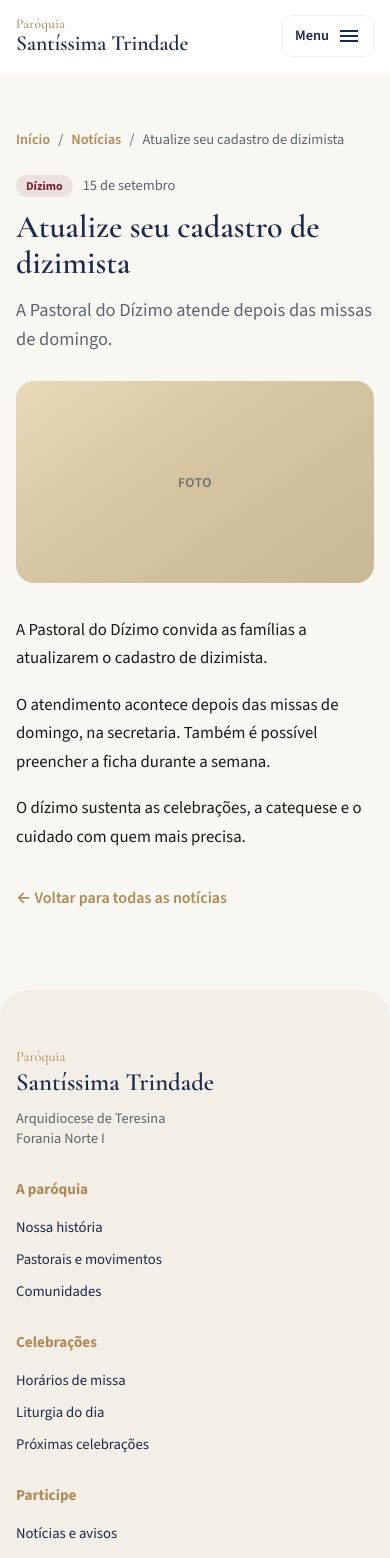
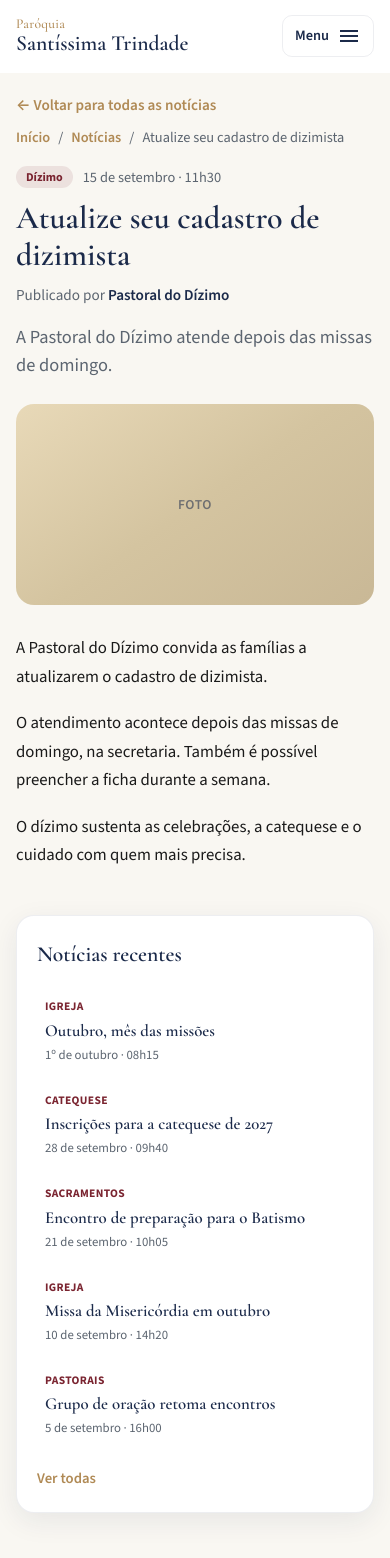
Before and after one commit to EmanuelSilva73/site-santissimatrindade, a Vue app: page /noticias/atualize-seu-cadastro-de-dizimista in a window 390 px wide. Shown: the top 1558 px of the page. Built offline with nearby package versions, Linux system fonts and the light colour scheme.

Commit message:
Melhora paginas de noticias com autor, horario e barra lateral.

```diff
--- a/src/data/site.js
+++ b/src/data/site.js
@@ -131,6 +131,8 @@ export const news = {
       slug: 'outubro-mes-das-missoes',
       category: 'Igreja',
       date: '1º de outubro',
+      time: '08h15',
+      author: 'Secretaria paroquial',
       title: 'Outubro, mês das missões',
       excerpt:
         'Durante o mês missionário, as missas lembram as missões e os missionários.',
@@ -146,6 +148,8 @@ export const news = {
       slug: 'inscricoes-para-a-catequese-de-2027',
       category: 'Catequese',
       date: '28 de setembro',
+      time: '09h40',
+      author: 'Pastoral da Comunicação',
       title: 'Inscrições para a catequese de 2027',
       excerpt: 'Inscrições na secretaria. Leve a certidão de batismo.',
       photo_label: 'Foto',
@@ -160,6 +164,8 @@ export const news = {
       slug: 'encontro-de-preparacao-para-o-batismo',
       category: 'Sacramentos',
       date: '21 de setembro',
+      time: '10h05',
+      author: 'Equipe de Catequese',
       title: 'Encontro de preparação para o Batismo',
       excerpt: 'Pais e padrinhos participam antes da celebração.',
       photo_label: 'Foto',
@@ -174,6 +180,8 @@ export const news = {
       slug: 'atualize-seu-cadastro-de-dizimista',
       category: 'Dízimo',
       date: '15 de setembro',
+      time: '11h30',
+      author: 'Pastoral do Dízimo',
       title: 'Atualize seu cadastro de dizimista',
       excerpt: 'A Pastoral do Dízimo atende depois das missas de domingo.',
       photo_label: 'Foto',
@@ -188,6 +196,8 @@ export const news = {
       slug: 'missa-da-misericordia-em-outubro',
       category: 'Igreja',
       date: '10 de setembro',
+      time: '14h20',
+      author: 'Assessoria de Imprensa',
       title: 'Missa da Misericórdia em outubro',
       excerpt: 'Confira a programação especial da celebração que é Patrimônio Cultural Imaterial do Piauí.',
       photo_label: 'Foto',
@@ -202,6 +212,8 @@ export const news = {
       slug: 'grupo-de-oracao-retoma-encontros',
       category: 'Pastorais',
       date: '5 de setembro',
+      time: '16h00',
+      author: 'Comunidade Santa Helena',
       title: 'Grupo de oração retoma encontros',
       excerpt: 'Encontros semanais de louvor e intercessão na Matriz.',
       photo_label: 'Foto',
@@ -216,6 +228,8 @@ export const news = {
       slug: 'curso-de-noivos-abre-nova-turma',
       category: 'Sacramentos',
       date: '1º de setembro',
+      time: '17h45',
+      author: 'Comunidade N. Sra. da Esperança',
       title: 'Curso de noivos abre nova turma',
       excerpt: 'Casais que desejam o Matrimônio devem se inscrever com antecedência.',
       photo_label: 'Foto',
@@ -230,6 +244,8 @@ export const news = {
       slug: 'confissoes-reforcadas-neste-mes',
       category: 'Sacramentos',
       date: '28 de agosto',
+      time: '19h10',
+      author: 'Secretaria paroquial',
       title: 'Confissões reforçadas neste mês',
       excerpt: 'Além das terças e sextas, haverá horários extras na Matriz.',
       photo_label: 'Foto',
@@ -244,6 +260,8 @@ export const news = {
       slug: 'comunidade-santa-helena-celebra-padroeira',
       category: 'Comunidades',
       date: '20 de agosto',
+      time: '08h15',
+      author: 'Pastoral da Comunicação',
       title: 'Comunidade Santa Helena celebra padroeira',
       excerpt: 'Tríduo e missa festiva com a presença da Matriz.',
       photo_label: 'Foto',
@@ -258,6 +276,8 @@ export const news = {
       slug: 'campanha-do-agasalho-na-paroquia',
       category: 'Caridade',
       date: '12 de agosto',
+      time: '09h40',
+      author: 'Equipe de Catequese',
       title: 'Campanha do agasalho na paróquia',
       excerpt: 'Doe roupas e cobertores em bom estado na secretaria.',
       photo_label: 'Foto',
@@ -272,6 +292,8 @@ export const news = {
       slug: 'liturgia-do-dia-passa-a-ser-publicada-no-site',
       category: 'Igreja',
       date: '5 de agosto',
+      time: '10h05',
+      author: 'Pastoral do Dízimo',
       title: 'Liturgia do dia passa a ser publicada no site',
       excerpt: 'Leituras, salmo e evangelho do dia na página inicial.',
       photo_label: 'Foto',
@@ -286,6 +308,8 @@ export const news = {
       slug: 'transmissoes-no-youtube-orientacoes',
       category: 'Igreja',
       date: '28 de julho',
+      time: '11h30',
+      author: 'Assessoria de Imprensa',
       title: 'Transmissões no YouTube: orientações',
       excerpt: 'Como acompanhar a Santa Missa ao vivo pelo canal da paróquia.',
       photo_label: 'Foto',
@@ -300,6 +324,8 @@ export const news = {
       slug: 'v-festival-de-sorvete-inscricoes',
       category: 'Eventos',
       date: '20 de julho',
+      time: '14h20',
+      author: 'Comunidade Santa Helena',
       title: 'V Festival de Sorvete: inscrições',
       excerpt: 'Dia de confraternização para toda a família. Entrada + 4 bolas.',
       photo_label: 'Foto',
@@ -314,6 +340,8 @@ export const news = {
       slug: 'adoracao-ao-santissimo-no-colo-da-trindade',
       category: 'Igreja',
       date: '15 de julho',
+      time: '16h00',
+      author: 'Comunidade N. Sra. da Esperança',
       title: 'Adoração ao Santíssimo: No colo da Trindade',
       excerpt: 'Momento de silêncio e oração depois da Santa Missa.',
       photo_label: 'Foto',
@@ -328,6 +356,8 @@ export const news = {
       slug: 'secretaria-informa-horario-de-atendimento',
       category: 'Secretaria',
       date: '8 de julho',
+      time: '17h45',
+      author: 'Secretaria paroquial',
       title: 'Secretaria informa horário de atendimento',
       excerpt: 'Telefone (86) 3305-3327. Atendimento presencial na Matriz.',
       photo_label: 'Foto',
@@ -342,6 +372,8 @@ export const news = {
       slug: 'comunidade-nossa-senhora-da-esperanca-missa-as-17h',
       category: 'Comunidades',
       date: '1º de julho',
+      time: '19h10',
+      author: 'Pastoral da Comunicação',
       title: 'Comunidade Nossa Senhora da Esperança: missa às 17h',
       excerpt: 'Missa aos domingos, às 17h, na comunidade.',
       photo_label: 'Foto',
@@ -356,6 +388,8 @@ export const news = {
       slug: 'uncao-dos-enfermos-agende-visita',
       category: 'Sacramentos',
       date: '22 de junho',
+      time: '08h15',
+      author: 'Equipe de Catequese',
       title: 'Unção dos Enfermos: agende a visita',
       excerpt: 'Para doentes e idosos. Ligue e combine a visita do padre.',
       photo_label: 'Foto',
@@ -370,6 +404,8 @@ export const news = {
       slug: 'pedido-de-oracao-pela-comunidade',
       category: 'Igreja',
       date: '15 de junho',
+      time: '09h40',
+      author: 'Pastoral do Dízimo',
       title: 'Pedido de oração pela comunidade',
       excerpt: 'Envie sua intenção pelo site. A comunidade reza nas missas da semana.',
       photo_label: 'Foto',
@@ -390,6 +426,11 @@ export function getNewsBySlug(slug) {
 /** Itens exibidos na grade da homepage. */
 export function getHomepageNews() {
   return news.items.slice(0, news.homepage_count)
+}
+
+/** Notícias recentes para a barra lateral (exclui slug atual). */
+export function getRecentNews(excludeSlug, limit = 5) {
+  return news.items.filter((item) => item.slug !== excludeSlug).slice(0, limit)
 }
 
 
--- a/src/views/NewsArticleView.vue
+++ b/src/views/NewsArticleView.vue
@@ -1,16 +1,22 @@
 <script setup>
 import { computed } from 'vue'
 import { useRoute } from 'vue-router'
-import { getNewsBySlug } from '../data/site'
+import { getNewsBySlug, getRecentNews } from '../data/site'
 
 const route = useRoute()
 const article = computed(() => getNewsBySlug(route.params.slug))
+const recent = computed(() => getRecentNews(route.params.slug, 5))
 </script>
 
 <template>
-  <section class="section article-page">
-    <div class="container article-wrap">
+  <section class="article-page">
+    <div class="container">
       <template v-if="article">
+        <div class="article-top">
+          <RouterLink class="back-link text-link" to="/noticias">
+            ← Voltar para todas as notícias
+          </RouterLink>
+
           <nav class="breadcrumb" aria-label="Navegação estrutural">
             <RouterLink to="/">Início</RouterLink>
             <span aria-hidden="true">/</span>
@@ -18,14 +24,21 @@ const article = computed(() => getNewsBySlug(route.params.slug))
             <span aria-hidden="true">/</span>
             <span>{{ article.title }}</span>
           </nav>
+        </div>
 
-        <article>
+        <div class="article-layout">
+          <article class="article-main">
             <header class="article-header">
               <div class="article-meta">
                 <span class="article-cat">{{ article.category }}</span>
-              <time class="article-date">{{ article.date }}</time>
+                <time class="article-date">
+                  {{ article.date }} · {{ article.time }}
+                </time>
               </div>
               <h1 class="article-title">{{ article.title }}</h1>
+              <p class="article-byline">
+                Publicado por <strong>{{ article.author }}</strong>
+              </p>
               <p class="article-excerpt">{{ article.excerpt }}</p>
             </header>
 
@@ -42,16 +55,36 @@ const article = computed(() => getNewsBySlug(route.params.slug))
                 {{ paragraph }}
               </p>
             </div>
+          </article>
 
-          <p class="article-back">
-            <RouterLink class="text-link" to="/noticias">
-              ← Voltar para todas as notícias
+          <aside class="article-sidebar" aria-label="Notícias recentes">
+            <div class="sidebar-card card-surface">
+              <h2 class="sidebar-title">Notícias recentes</h2>
+              <ul class="sidebar-list">
+                <li v-for="item in recent" :key="item.id">
+                  <RouterLink :to="`/noticias/${item.slug}`" class="sidebar-item">
+                    <span class="sidebar-item__cat">{{ item.category }}</span>
+                    <span class="sidebar-item__title">{{ item.title }}</span>
+                    <span class="sidebar-item__meta">
+                      {{ item.date }} · {{ item.time }}
+                    </span>
                   </RouterLink>
-          </p>
-        </article>
+                </li>
+              </ul>
+              <RouterLink class="text-link sidebar-all" to="/noticias">
+                Ver todas
+              </RouterLink>
+            </div>
+          </aside>
+        </div>
       </template>
 
       <template v-else>
+        <div class="article-top">
+          <RouterLink class="back-link text-link" to="/noticias">
+            ← Voltar para todas as notícias
+          </RouterLink>
+        </div>
         <div class="not-found card-surface">
           <h1 class="section-title">Notícia não encontrada</h1>
           <p class="section-lead">
@@ -71,10 +104,18 @@ const article = computed(() => getNewsBySlug(route.params.slug))
 .article-page {
   background: var(--parish-cream);
   min-height: 60vh;
+  padding: 20px 0 56px;
 }
 
-.article-wrap {
-  max-width: 760px;
+.article-top {
+  margin-bottom: 18px;
+}
+
+.back-link {
+  display: inline-flex;
+  align-items: center;
+  margin-bottom: 10px;
+  font-size: 0.95rem;
 }
 
 .breadcrumb {
@@ -82,7 +123,7 @@ const article = computed(() => getNewsBySlug(route.params.slug))
   align-items: center;
   flex-wrap: wrap;
   gap: 8px;
-  margin-bottom: 24px;
+  margin: 0;
   font-size: 0.9rem;
   color: var(--parish-muted);
 }
@@ -97,6 +138,13 @@ const article = computed(() => getNewsBySlug(route.params.slug))
 .breadcrumb a:focus-visible {
   color: var(--parish-maroon);
   outline: none;
+}
+
+.article-layout {
+  display: grid;
+  grid-template-columns: minmax(0, 1fr) 300px;
+  gap: 32px;
+  align-items: start;
 }
 
 .article-meta {
@@ -123,7 +171,7 @@ const article = computed(() => getNewsBySlug(route.params.slug))
 }
 
 .article-title {
-  margin: 0 0 14px;
+  margin: 0 0 10px;
   font-family: var(--font-display);
   font-size: clamp(2rem, 4vw, 2.75rem);
   font-weight: 600;
@@ -131,8 +179,19 @@ const article = computed(() => getNewsBySlug(route.params.slug))
   line-height: 1.15;
 }
 
+.article-byline {
+  margin: 0 0 16px;
+  font-size: 0.95rem;
+  color: var(--parish-muted);
+}
+
+.article-byline strong {
+  color: var(--parish-navy);
+  font-weight: 600;
+}
+
 .article-excerpt {
-  margin: 0 0 28px;
+  margin: 0 0 24px;
   font-size: 1.15rem;
   line-height: 1.55;
   color: var(--parish-muted);
@@ -142,7 +201,7 @@ const article = computed(() => getNewsBySlug(route.params.slug))
   width: 100%;
   aspect-ratio: 16 / 9;
   border-radius: 18px;
-  margin-bottom: 32px;
+  margin-bottom: 28px;
 }
 
 .article-body p {
@@ -152,16 +211,89 @@ const article = computed(() => getNewsBySlug(route.params.slug))
   color: var(--parish-ink);
 }
 
-.article-back {
-  margin: 36px 0 0;
+.sidebar-card {
+  padding: 22px 20px;
+  position: sticky;
+  top: calc(var(--navbar-height) + 16px);
+}
+
+.sidebar-title {
+  margin: 0 0 16px;
+  font-family: var(--font-display);
+  font-size: 1.35rem;
+  font-weight: 600;
+  color: var(--parish-navy);
+}
+
+.sidebar-list {
+  list-style: none;
+  margin: 0 0 16px;
+  padding: 0;
+  display: flex;
+  flex-direction: column;
+  gap: 4px;
+}
+
+.sidebar-item {
+  display: flex;
+  flex-direction: column;
+  gap: 4px;
+  padding: 12px 8px;
+  border-radius: 12px;
+  text-decoration: none;
+  color: inherit;
+  transition: background 0.15s ease;
+}
+
+.sidebar-item:hover,
+.sidebar-item:focus-visible {
+  background: rgba(176, 138, 85, 0.1);
+  outline: none;
+}
+
+.sidebar-item__cat {
+  font-size: 0.72rem;
+  font-weight: 700;
+  color: var(--parish-maroon);
+  text-transform: uppercase;
+  letter-spacing: 0.03em;
+}
+
+.sidebar-item__title {
+  font-family: var(--font-display);
+  font-size: 1.05rem;
+  font-weight: 600;
+  color: var(--parish-navy);
+  line-height: 1.25;
+}
+
+.sidebar-item__meta {
+  font-size: 0.8rem;
+  color: var(--parish-muted);
+}
+
+.sidebar-all {
+  font-size: 0.92rem;
 }
 
 .not-found {
   padding: 40px 28px;
+  max-width: 640px;
 }
 
 .not-found code {
   font-size: 0.9em;
   word-break: break-all;
 }
+
+@media (max-width: 960px) {
+  .article-layout {
+    grid-template-columns: 1fr;
+    gap: 28px;
+  }
+
+  .sidebar-card {
+    position: static;
+  }
+}
 </style>
```
Also changed, not shown: src/components/NewsCard.vue (+10 -2 lines), src/views/NewsListView.vue (+12 -3 lines). Lines whose indentation alone changed are shown as unchanged.
